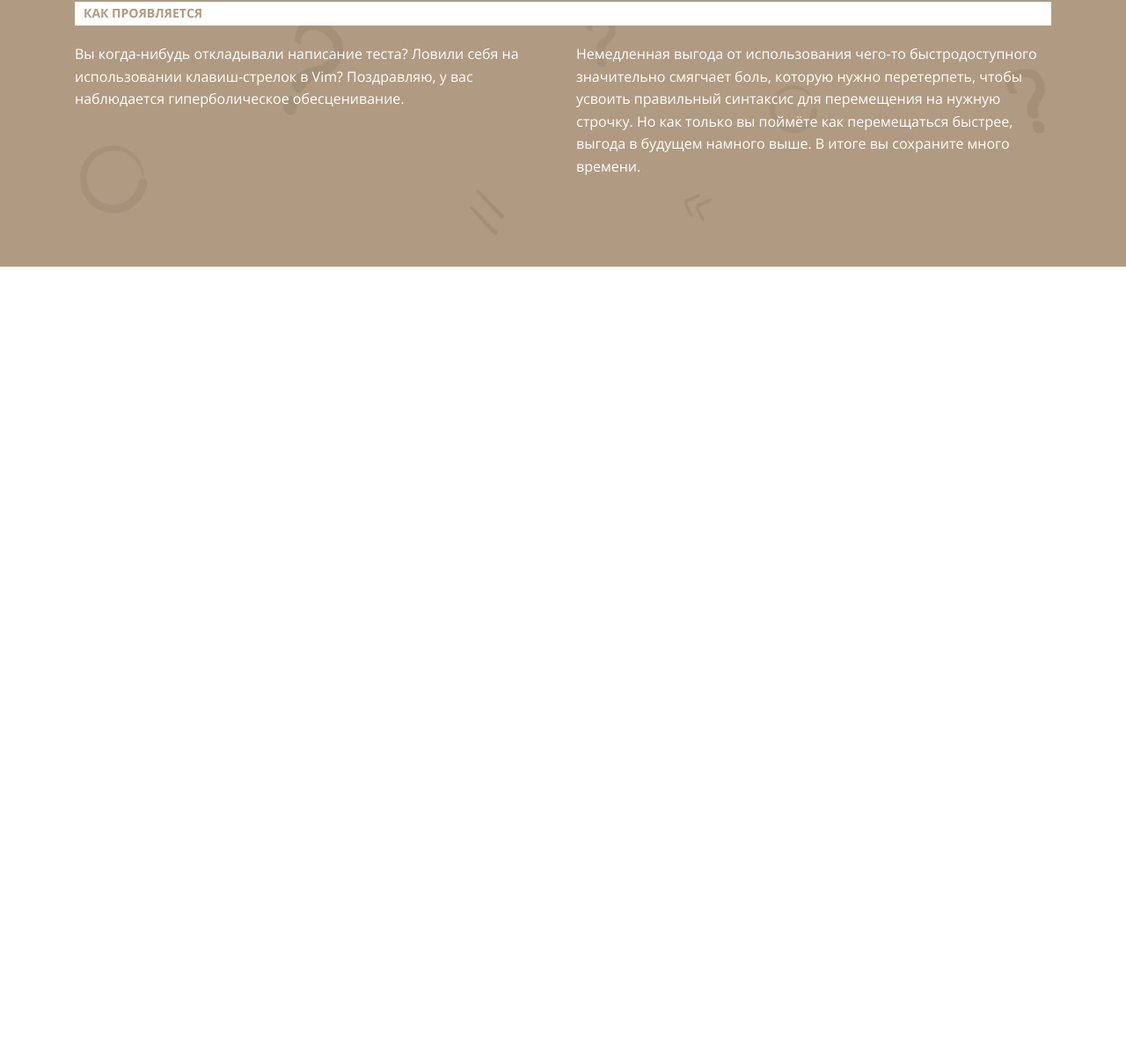
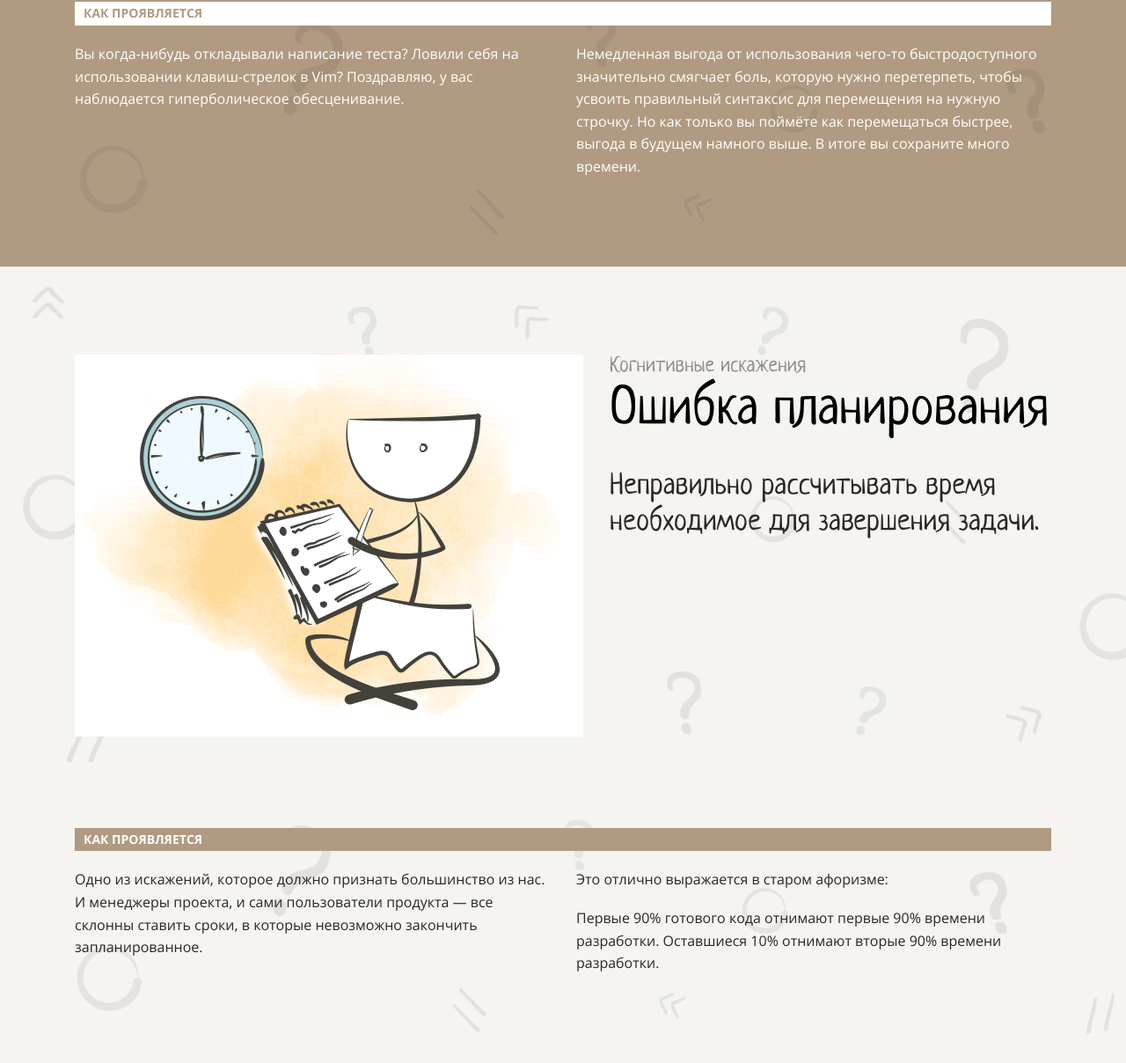
Before and after one commit to Lukyanau-Anton/layout-designer-project-58, a website: page src/index.html in a window 1280 px wide. Shown: the part 5996-7204 px from the top of the page at 88% size. Before the commit the page ends 6299 px from the top, so only its background shows below. Drawn offline with Linux system fonts and the light colour scheme.

Commit message:
add 8 page

```diff
--- a/src/index.html
+++ b/src/index.html
@@ -95,7 +95,7 @@
                                 Вы гонитесь за немедленной маленькой выгодой и игнорируете более крупную, недоступную сейчас, но доступную в будущем.
                             </p>
                         </a>
-                        <a href="#" class="box box-hover">
+                        <a href="#errors-in-planning" class="box box-hover">
                             <p class="number">
                                 5
                             </p>
@@ -223,7 +223,7 @@
                         <p class="subtitle brown-section">Вы гонитесь за немедленной маленькой выгодой и игнорируете более крупную, недоступную сейчас, но доступную в будущем.</p>
                     </div>
                     <div class="img-page">
-                        <img src="/src/img/2.png" alt="hyperbolic-depreciation">
+                        <img src="/src/img/4.png" alt="hyperbolic-depreciation">
                     </div>
                 </div>
                 <div class="description-section">
@@ -247,9 +247,41 @@
                 </div>
             </div>
         </section>
-
+        <!-- 8 page -->
+        <section class="eighth-page bg-img bg-light" id="errors-in-planning">
+            <div class="container eighth-page">
+                <div class="page-title">
+                    <div class="img-page">
+                        <img src="/src/img/5.png" alt="errors-in-planning">
+                    </div>
+                    <div class="header-page">
+                        <p class="fnt-sz-24">Когнитивные искажения</p>
+                        <h2 class="header-section">Ошибка планирования</h2>
+                        <p class="subtitle">Неправильно рассчитывать время необходимое для завершения задачи.</p>
+                    </div>
+                </div>
+                <div class="description-section">
+                    <div class="description">
+                        <h3 class="title-description">
+                            Как проявляется
+                        </h3>
+                    </div>
+                    <div class="descriprion columns">
+                        <div class="left-column column">
+                            <p>
+                                Одно из искажений, которое должно признать большинство из нас. И менеджеры проекта, и сами пользователи продукта — все склонны ставить сроки, в которые невозможно закончить запланированное.                            </p>
+                        </div>
+                        <div class="right-column column">
+                            <p>Это отлично выражается в старом афоризме:</p><br>
+                            <p>
+                                Первые 90% готового кода отнимают первые 90% времени разработки. Оставшиеся 10% отнимают вторые 90% времени разработки.
+                            </p>
+                        </div>
+                    </div>
+                </div>
+            </div>
+        </section>
     </main>
-
     <footer>
 
     </footer>
--- a/src/style/style.css
+++ b/src/style/style.css
@@ -368,3 +368,9 @@ p {
 .seventh-page::before {
     height: 938.35px;
 }
+
+/* 8 page */
+
+.eighth-page::before {
+    height: 905.17px;
+}
```
